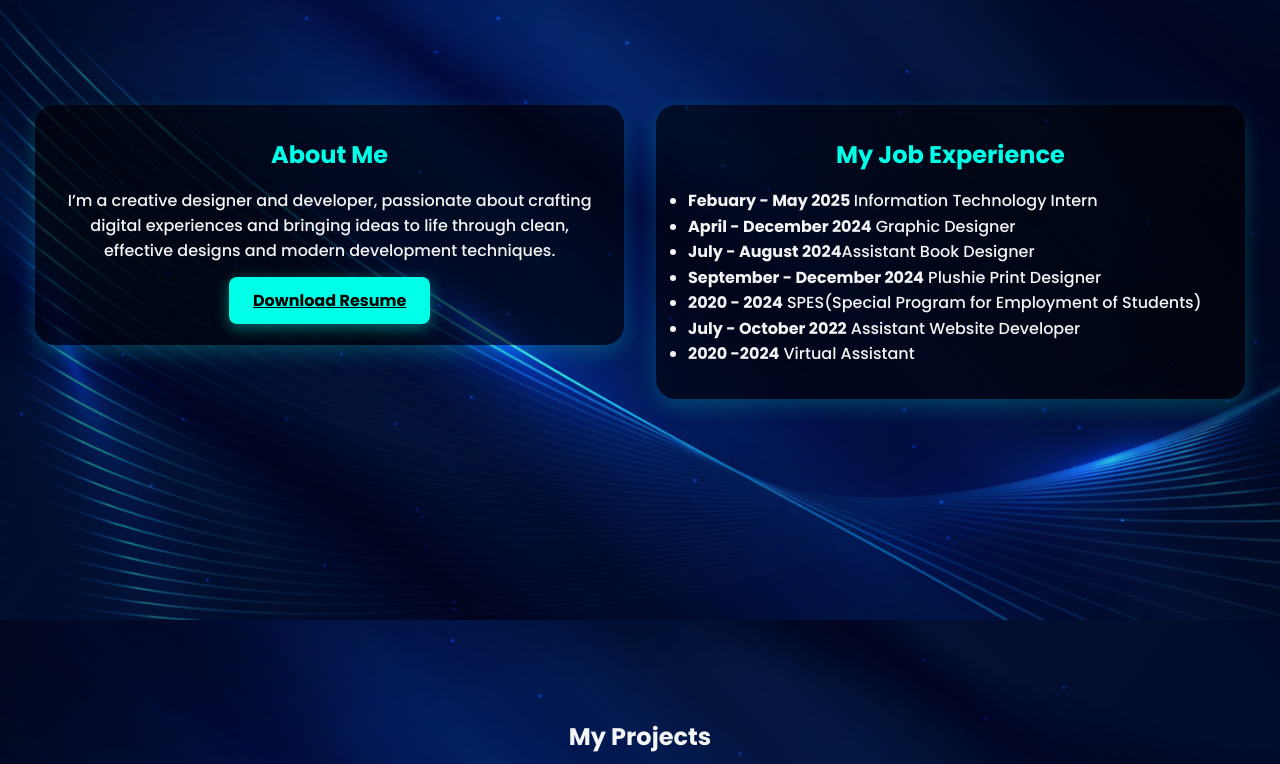
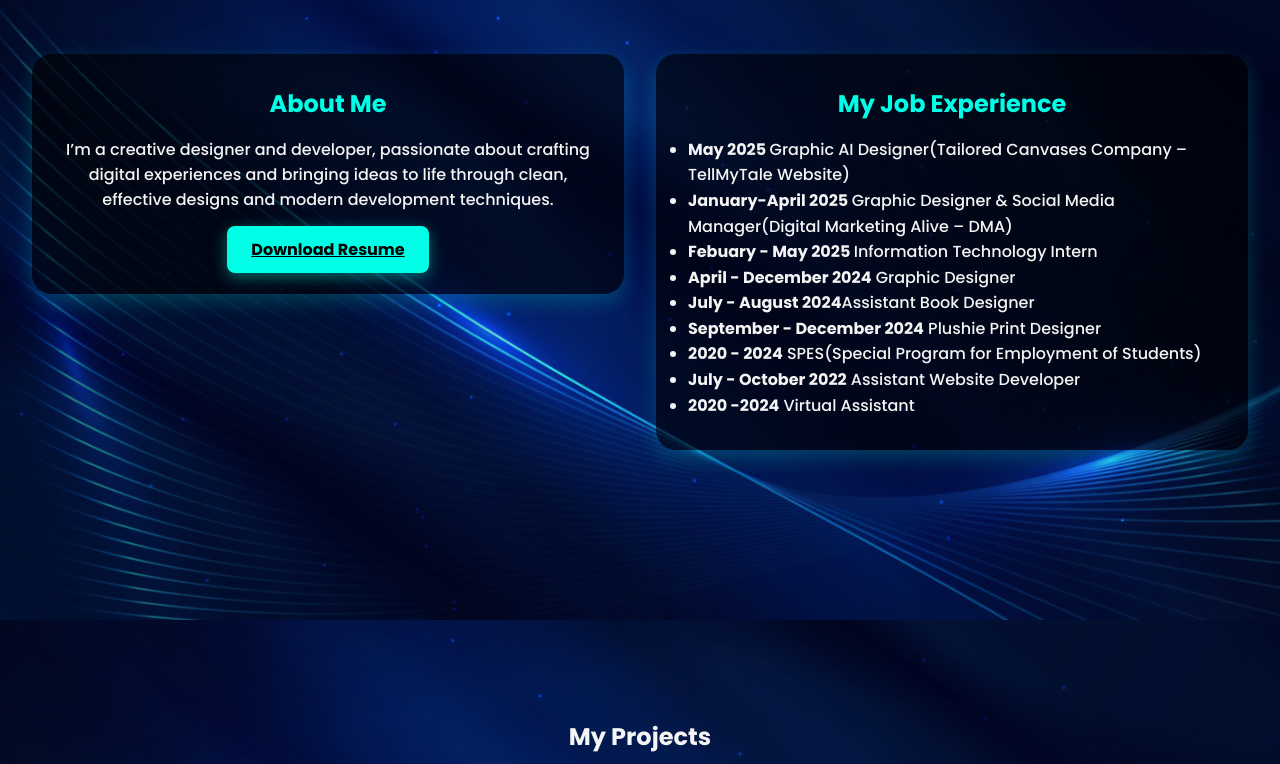
Before and after one commit to TRUKRANDALL/portfolio-site, a plain HTML site: page index.html in a window 1280 px wide. Shown: the part 980-1744 px from the top of the page. Drawn offline with Linux system fonts and the light colour scheme.

Commit message:
Updated job experience section

```diff
--- a/index.html
+++ b/index.html
@@ -227,6 +227,8 @@
       <div class="experience-box">
         <h2>My Job Experience</h2>
         <ul style="text-align: left; line-height: 1.6;">
+          <li><strong> May 2025  </strong>  Graphic AI Designer(Tailored Canvases Company – TellMyTale Website)</li>
+          <li><strong> January-April 2025  </strong> Graphic Designer & Social Media Manager(Digital Marketing Alive – DMA)</li>
           <li><strong>Febuary - May 2025  </strong> Information Technology Intern</li>
           <li><strong>April - December 2024</strong> Graphic Designer</li>
           <li><strong>July - August 2024</strong>Assistant Book Designer</li>
```
